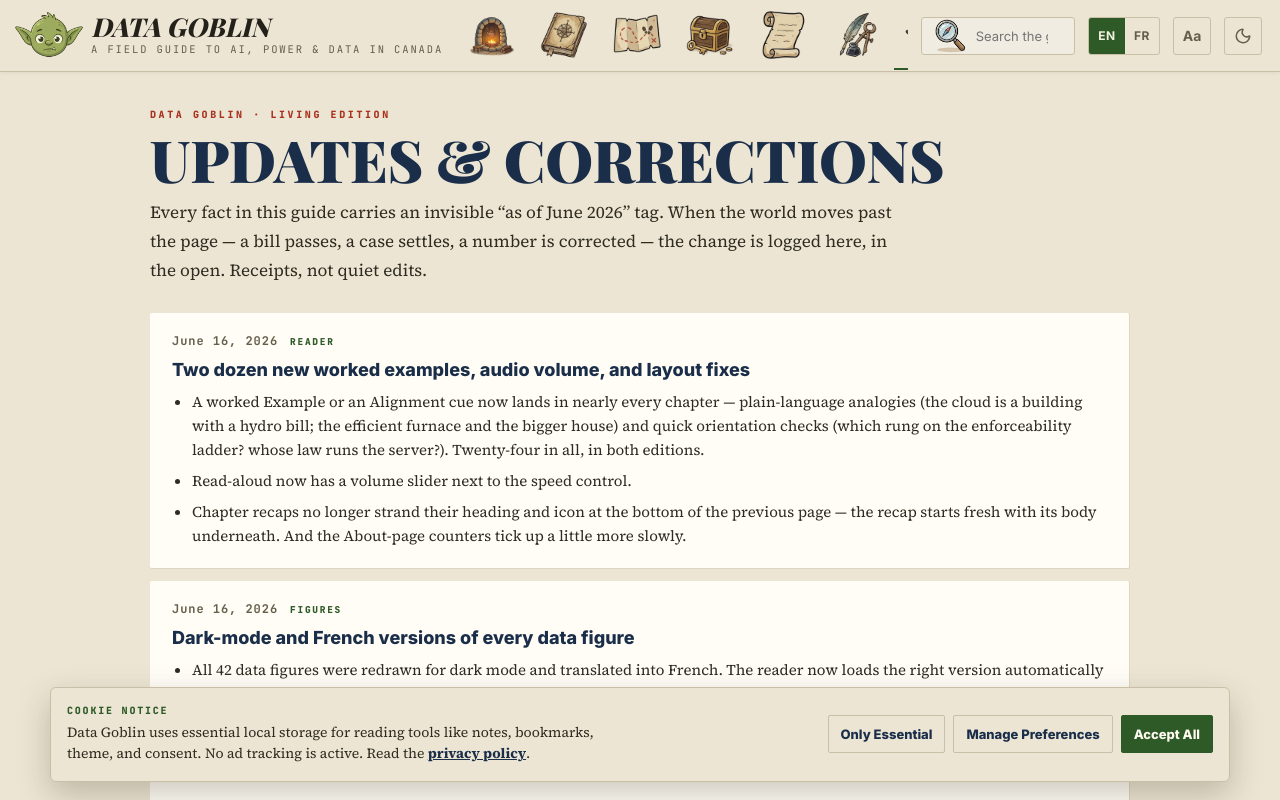
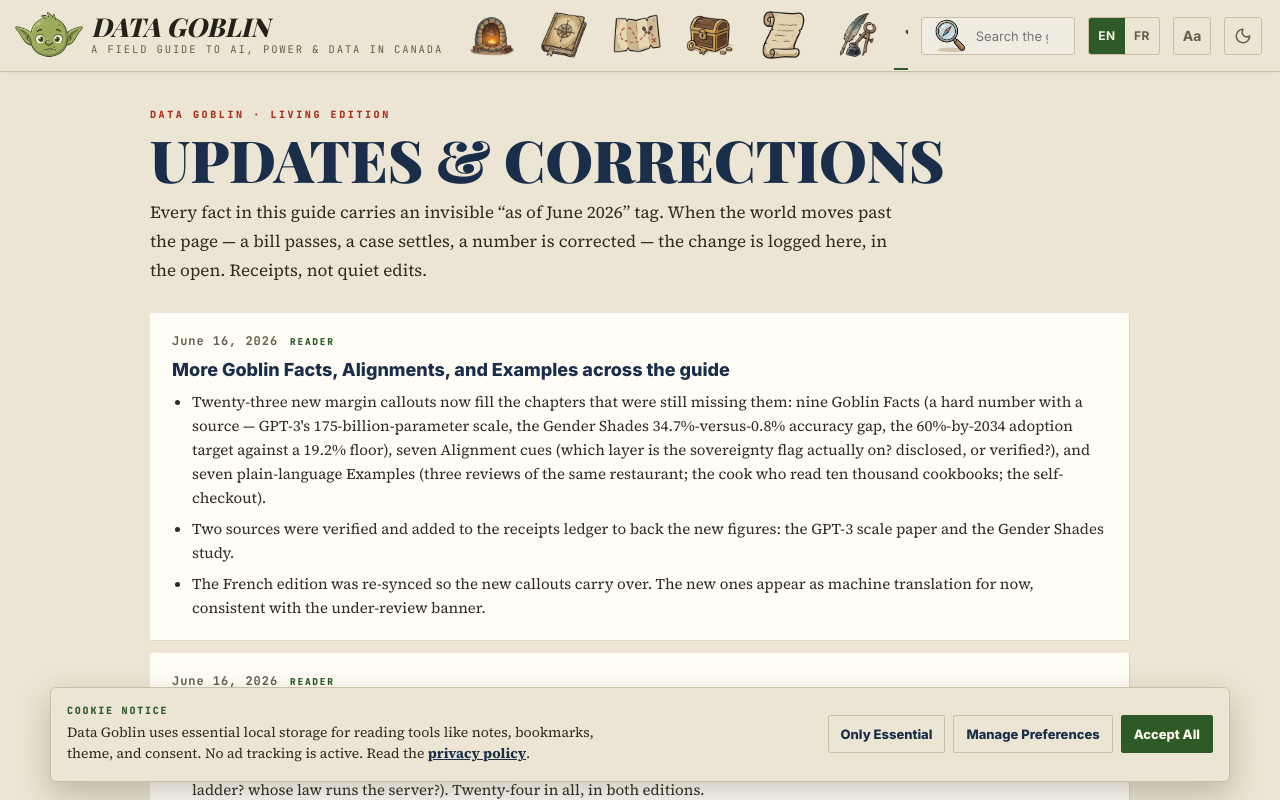
Before and after one commit to BrinShadewater/Data-Goblin-Web, a React (Vite) app in the folder app/: page /updates in a window 1280 px wide. Built offline with nearby package versions, Linux system fonts and the light colour scheme; a web font is replaced by a local one.

Commit message:
Updates page: log the 23 new callouts (Goblin Facts, Alignments, Examples) + FR re-sync

```diff
--- a/app/src/pages/UpdatesPage.tsx
+++ b/app/src/pages/UpdatesPage.tsx
@@ -12,6 +12,16 @@ interface UpdateEntry {
 }
 
 const UPDATES: UpdateEntry[] = [
+  {
+    date: "June 16, 2026",
+    tag: "Reader",
+    title: "More Goblin Facts, Alignments, and Examples across the guide",
+    items: [
+      "Twenty-three new margin callouts now fill the chapters that were still missing them: nine Goblin Facts (a hard number with a source — GPT-3's 175-billion-parameter scale, the Gender Shades 34.7%-versus-0.8% accuracy gap, the 60%-by-2034 adoption target against a 19.2% floor), seven Alignment cues (which layer is the sovereignty flag actually on? disclosed, or verified?), and seven plain-language Examples (three reviews of the same restaurant; the cook who read ten thousand cookbooks; the self-checkout).",
+      "Two sources were verified and added to the receipts ledger to back the new figures: the GPT-3 scale paper and the Gender Shades study.",
+      "The French edition was re-synced so the new callouts carry over. The new ones appear as machine translation for now, consistent with the under-review banner.",
+    ],
+  },
   {
     date: "June 16, 2026",
     tag: "Reader",
```
